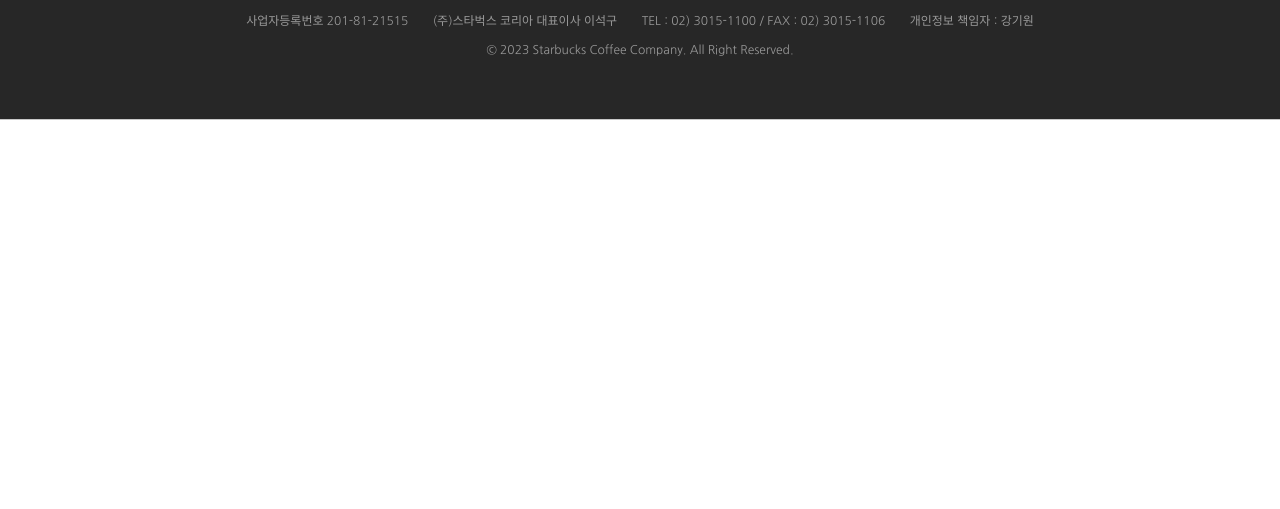
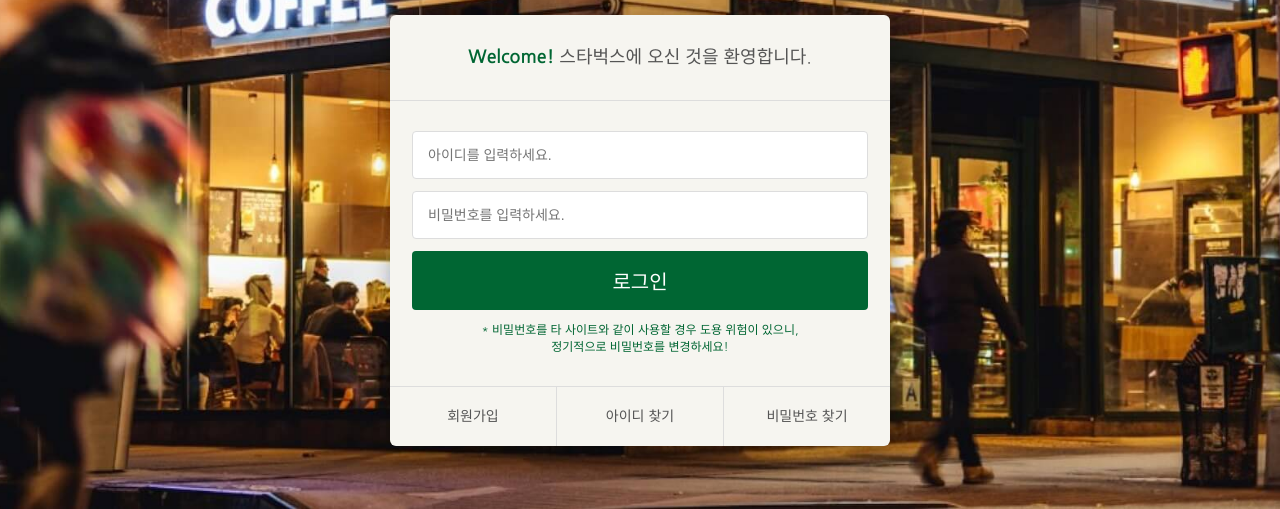
Before and after one commit to seacrab808/Starbucks-Clone-Project, a plain HTML site: page signin/index.html in a window 1280 px wide. Shown: the part 291-800 px from the top of the page. Drawn offline with nearby package versions, Linux system fonts and the light colour scheme.

Commit message:
로그인 페이지 완성

```diff
--- /dev/null
+++ b/css/signin.css
@@ -0,0 +1,90 @@
+.signin {
+  margin-top: 20px;
+  padding: 100px 0 150px;
+  background-image: url("../images/signin_bg.jpg");
+  background-repeat: no-repeat;
+  background-position: center;
+  background-attachment: fixed;
+  background-size: cover;
+}
+
+.signin h1 {
+  color: #fff;
+  font-size: 30px;
+  font-weight: 700;
+  text-align: center;
+  margin-bottom: 24px;
+}
+
+.signin__card {
+  width: 500px;
+  margin: 0 auto;
+  border-radius: 6px;
+  background-color: #f6f5f0;
+  box-shadow: 2px 2px 20px rgba(0,0,0,.3);
+  color: #555;
+}
+
+.signin__card h2 {
+  padding: 30px;
+  font-size: 18px;
+  text-align: center;
+  border-bottom: 1px solid #ddd;
+}
+
+.signin__card h2 strong {
+  font-weight: 700;
+  color: #006633;
+}
+
+.signin__card form {
+  padding: 30px 22px;
+}
+
+.signin__card form input {
+  width: 100%;
+  margin-bottom: 12px;
+  padding: 15px;
+  border: 1px solid #ddd;
+  border-radius: 4px;
+  outline: none;
+  box-sizing: border-box;
+  font-size: 14px;
+}
+
+.signin__card form [type="submit"] {
+  background-color: #006633;
+  border: none;
+  color: #fff;
+  font-size: 20px;
+  cursor: pointer;
+}
+
+.signin__card form p {
+  font-size: 12px;
+  color: #006633;
+  text-align: center;
+}
+
+.signin__card .actions {
+  display: flex;
+  border-top: 1px solid #ddd;
+}
+
+.signin__card .actions a {
+  flex-grow: 1;
+  flex-basis: 0;
+  text-align: center;
+  padding: 20px;
+  color: #555;
+  font-size: 14px;
+  border-right: 1px solid #ddd;
+}
+
+.signin__card .actions a:last-child {
+  border-right: none;
+}
+
+.signin__card .actions a:hover {
+  text-decoration: underline;
+}
--- a/signin/index.html
+++ b/signin/index.html
@@ -24,6 +24,7 @@
   <link href="https://fonts.googleapis.com/css2?family=Nanum+Gothic:wght@400;700&display=swap" rel="stylesheet">
   <link rel="stylesheet" href="https://fonts.googleapis.com/icon?family=Material+Icons" />
 
+  <link rel="stylesheet" href="../css/signin.css" />
   <link rel="stylesheet" href="../css/common.css" />
 
   <script defer src="../js/common.js"></script>
@@ -366,7 +367,26 @@
 
     <section class="signin">
 
-
+      <h1>로그인</h1>
+      <div class="signin__card">
+        <h2>
+          <strong>Welcome!</strong> 스타벅스에 오신 것을 환영합니다.
+        </h2>
+        <form>
+          <input type="text" placeholder="아이디를 입력하세요." />
+          <input type="password" placeholder="비밀번호를 입력하세요." />
+          <input type="submit" value="로그인" />
+          <p>
+            * 비밀번호를 타 사이트와 같이 사용할 경우 도용 위험이 있으니, <br />
+            정기적으로 비밀번호를 변경하세요!
+          </p>
+        </form>
+        <div class="actions">
+          <a href="javascript:void(0)">회원가입</a>
+          <a href="javascript:void(0)">아이디 찾기</a>
+          <a href="javascript:void(0)">비밀번호 찾기</a>
+        </div>
+      </div>
 
     </section>
 
```
